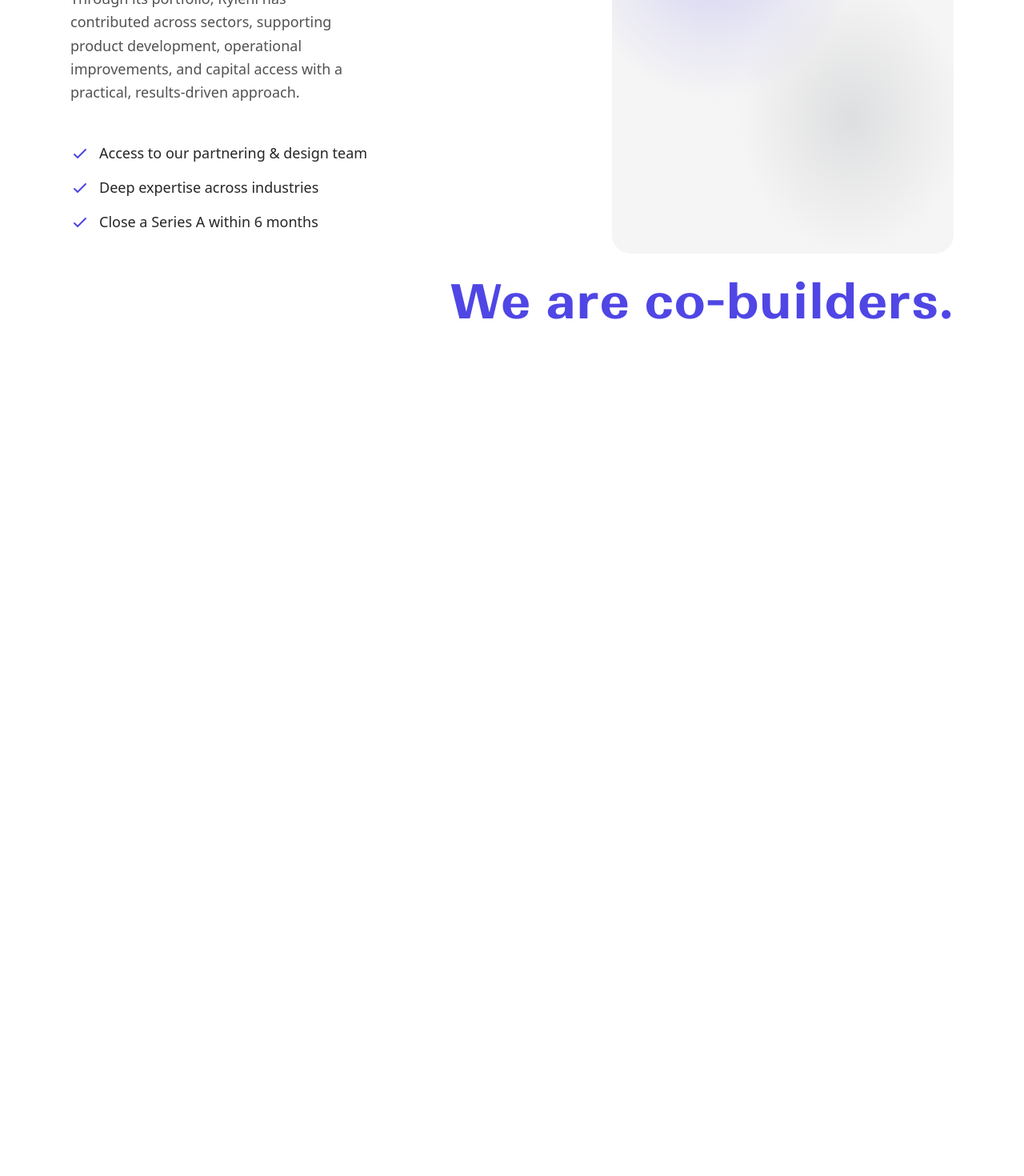
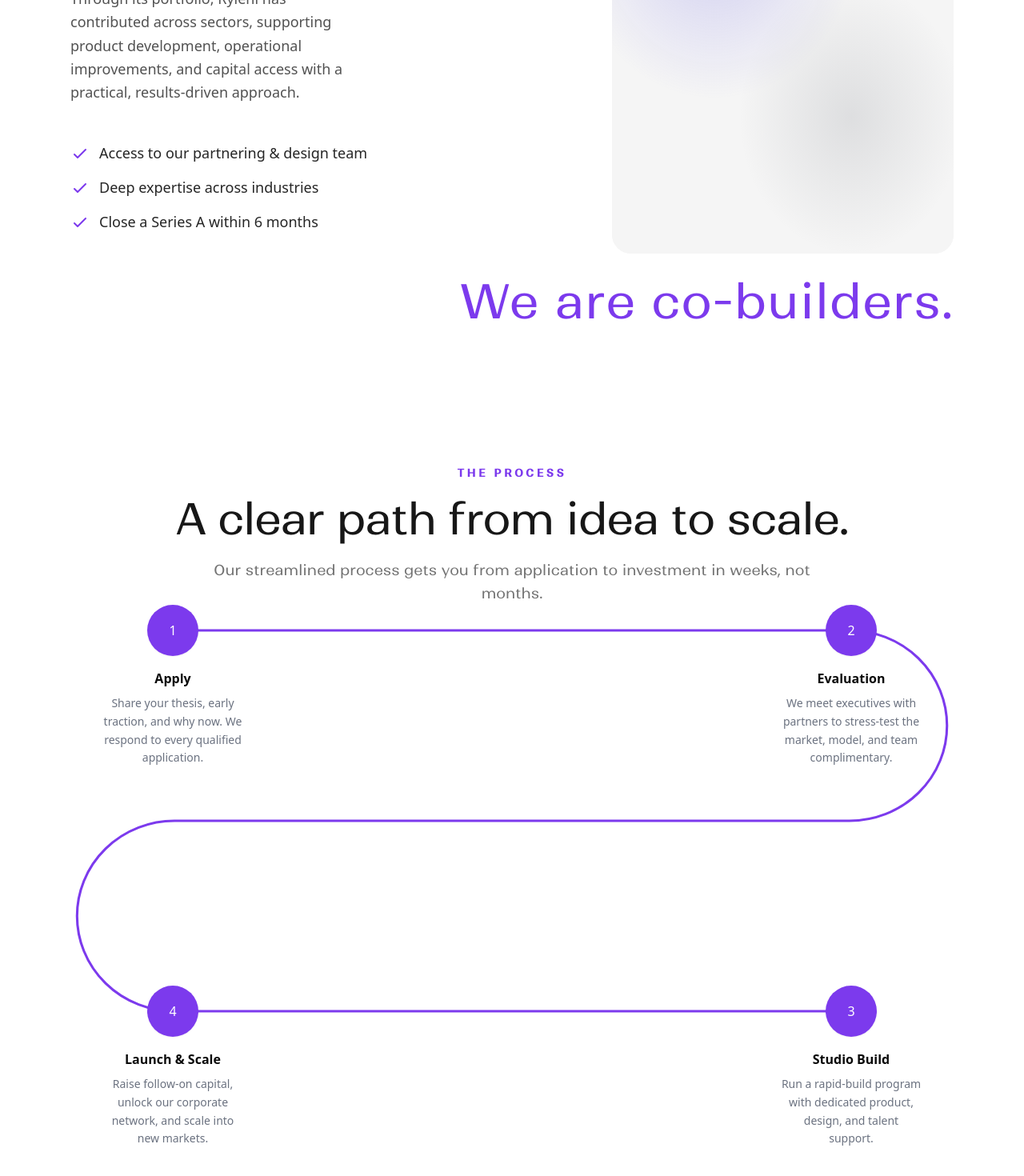
Before and after one commit to rohith3695/Ryleni, a React (Vite) app: page / in a window 1280 px wide. Shown: the part 1274-2744 px from the top of the page at 80% size. Before the commit the page ends 1775 px from the top, so only its background shows below. Built offline with nearby package versions, Linux system fonts and the light colour scheme.

Commit message:
Process section & change of UI(colour)

```diff
--- a/src/App.jsx
+++ b/src/App.jsx
@@ -2,6 +2,7 @@ import SmoothScroll from "./components/SmoothScroll"
 import Aboutsection from "./components/AboutSection/about"
 import Header from "./components/Header/header"
 import Herosection from "./components/Herosection/herosection"
+import Process from "./components/Process/process"
 import "./index.css"
 
 function App() {
@@ -11,6 +12,8 @@ function App() {
         <Header></Header>
         <Herosection></Herosection>
         <Aboutsection></Aboutsection>
+        <Process></Process>
+
       </div>
     </SmoothScroll>
   )
--- a/src/components/AboutSection/about.jsx
+++ b/src/components/AboutSection/about.jsx
@@ -16,7 +16,7 @@ const Aboutsection = () => {
                 <div className="grid items-start gap-14 md:grid-cols-12">
                     <div className="md:col-span-7">
                         <Motion.h2
-                            className="font-myfont m-0 max-w-full text-[clamp(2.4rem,4.6vw,4.25rem)] font-bold leading-[0.95] tracking-[-0.02em] text-neutral-900 whitespace-nowrap"
+                            className="font-myfont Bold m-0 max-w-full text-[clamp(2.4rem,4.6vw,4.25rem)] leading-[0.95] tracking-[-0.02em] text-neutral-900 whitespace-nowrap"
                             initial="hidden"
                             whileInView="show"
                             viewport={{ once: true, amount: 0.7 }}
@@ -67,19 +67,19 @@ practical, results-driven approach.`}
                             custom={0.24}
                         >
                             <li className="flex items-center gap-3">
-                                <svg className="h-6 w-6 text-indigo-600" fill="none" viewBox="0 0 24 24" stroke="currentColor" strokeWidth={2}>
+                                <svg className="h-6 w-6 text-violet-600" fill="none" viewBox="0 0 24 24" stroke="currentColor" strokeWidth={2}>
                                     <path strokeLinecap="round" strokeLinejoin="round" d="M5 13l4 4L19 7" />
                                 </svg>
                                 <span className="font-medium text-[16px] md:text-[18px]">Access to our partnering & design team</span>
                             </li>
                             <li className="flex items-center gap-3">
-                                <svg className="h-6 w-6 text-indigo-600" fill="none" viewBox="0 0 24 24" stroke="currentColor" strokeWidth={2}>
+                                <svg className="h-6 w-6 text-violet-600" fill="none" viewBox="0 0 24 24" stroke="currentColor" strokeWidth={2}>
                                     <path strokeLinecap="round" strokeLinejoin="round" d="M5 13l4 4L19 7" />
                                 </svg>
                                 <span className="font-medium text-[16px] md:text-[18px]">Deep expertise across industries</span>
                             </li>
                             <li className="flex items-center gap-3">
-                                <svg className="h-6 w-6 text-indigo-600" fill="none" viewBox="0 0 24 24" stroke="currentColor" strokeWidth={2}>
+                                <svg className="h-6 w-6 text-violet-600" fill="none" viewBox="0 0 24 24" stroke="currentColor" strokeWidth={2}>
                                     <path strokeLinecap="round" strokeLinejoin="round" d="M5 13l4 4L19 7" />
                                 </svg>
                                 <span className="font-medium text-[16px] md:text-[18px]">Close a Series A within 6 months</span>
@@ -109,7 +109,7 @@ practical, results-driven approach.`}
                                 variants={fadeUp}
                                 custom={0.12}
                             >
-                                <span className="shrink-0 whitespace-normal sm:whitespace-nowrap font-myfont font-bold text-[clamp(2.4rem,4.6vw,4.25rem)] leading-[0.95] tracking-[0.02em] text-indigo-600">
+                                <span className="shrink-0 whitespace-normal sm:whitespace-nowrap font-myfont bold text-[clamp(2.4rem,4.6vw,4.25rem)] leading-[0.95] tracking-[0.02em] text-violet-600">
                                     We are co-builders.
                                 </span>
                             </Motion.div>
--- a/src/components/Header/header.jsx
+++ b/src/components/Header/header.jsx
@@ -63,7 +63,7 @@ const Header = () => {
                 </nav>
 
                 <button
-                    className="font-myfont italic whitespace-nowrap rounded-2xl bg-indigo-600 px-[22px] py-[14px] text-[15px] font-semibold text-white shadow-[0_10px_18px_rgba(0,0,0,0.28)] max-[760px]:hidden"
+                    className="font-myfont italic whitespace-nowrap rounded-2xl bg-violet-600 px-[22px] py-[14px] text-[15px] font-semibold text-white shadow-[0_10px_18px_rgba(0,0,0,0.28)] max-[760px]:hidden"
                     type="button"
                 >
                     Apply Now
--- a/src/components/Process/process.jsx
+++ b/src/components/Process/process.jsx
@@ -0,0 +1,158 @@
+import { motion } from 'framer-motion';
+
+const steps = [
+    {
+        number: '1',
+        title: 'Apply',
+        description: 'Share your thesis, early traction, and why now. We respond to every qualified application.'
+    },
+    {
+        number: '2',
+        title: 'Evaluation',
+        description: 'We meet executives with partners to stress-test the market, model, and team complimentary.'
+    },
+    {
+        number: '3',
+        title: 'Studio Build',
+        description: 'Run a rapid-build program with dedicated product, design, and talent support.'
+    },
+    {
+        number: '4',
+        title: 'Launch & Scale',
+        description: 'Raise follow-on capital, unlock our corporate network, and scale into new markets.'
+    }
+]
+const TOP_Y = 32   // line 1 — steps 1 & 2
+const MID_Y = 270  // line 2 — empty  │ gap = 238px each
+const BOT_Y = 508  // line 3 — steps 3 & 4
+const CONT_H = 720  // container height in px
+
+const Process = () => (
+    <section className="py-20" style={{ overflow: 'clip' }}>
+        <motion.div
+            className="font-myfont mx-auto max-w-5xl px-6 text-center"
+            initial={{ opacity: 0, y: 30 }}
+            whileInView={{ opacity: 1, y: 0 }}
+            transition={{ duration: 0.8, ease: "easeOut" }}
+            viewport={{ once: true, margin: "-50px" }}
+        >
+            <div className="font-myfont text-sm font-semibold tracking-[0.22em] text-violet-600">
+                THE PROCESS
+            </div>
+            <h2 className="mt-5 text-[clamp(2.1rem,4.2vw,3.75rem)] font-myfont leading-[1.05] tracking-[-0.02em] text-neutral-900">
+                A clear path from idea to scale.
+            </h2>
+            <p className="mx-auto mt-5 max-w-3xl text-[16px] leading-relaxed text-neutral-500 md:text-[18px]">
+                Our streamlined process gets you from application to investment in weeks, not months.
+            </p>
+        </motion.div>
+        <div
+            className="max-w-5xl mx-auto"
+            style={{ position: 'relative', height: `${CONT_H}px` }}
+        >
+            {/* ── SVG 3-LINE SNAKE ───────────────────────────────── */}
+            <svg
+                style={{
+                    position: 'absolute',
+                    top: 0,
+                    left: 0,
+                    width: '100%',
+                    height: '100%',
+                    pointerEvents: 'none',
+                    overflow: 'visible',
+                }}
+                viewBox={`0 0 1000 ${CONT_H}`}
+                preserveAspectRatio="none"
+                fill="none"
+            >
+                {/*
+                  Radius right-cap = (MID_Y - TOP_Y) / 2 = 84
+                  Radius left-cap  = (BOT_Y - MID_Y) / 2 = 84
+                  Perfect symmetric S!
+                */}
+                <motion.path
+                    initial={{ pathLength: 0, opacity: 0 }}
+                    whileInView={{ pathLength: 1, opacity: 1 }}
+                    transition={{ duration: 2, ease: "easeInOut", delay: 0.2 }}
+                    viewport={{ once: true, margin: "-100px" }}
+                    d={`
+                        M 88 ${TOP_Y}
+                        H 912
+                        A 119 119 0 0 1 912 ${MID_Y}
+                        H 88
+                        A 119 119 0 0 0 88 ${BOT_Y}
+                        H 912
+                    `}
+                    className="stroke-violet-600"
+                    strokeWidth="3"
+                    strokeLinecap="round"
+                    fill="none"
+                />
+            </svg>
+
+            {/* ── LINE 1: Steps 1 & 2 ────────────────────────────── */}
+            <div
+                style={{
+                    position: 'absolute',
+                    top: `${TOP_Y - 32}px`,
+                    left: 0,
+                    right: 0,
+                    display: 'flex',
+                    justifyContent: 'space-between',
+                    zIndex: 10,
+                }}
+            >
+                {[steps[0], steps[1]].map((step) => (
+                    <motion.div
+                        key={step.number}
+                        style={{ textAlign: 'center', width: '176px' }}
+                        initial={{ opacity: 0, scale: 0.9, y: 20 }}
+                        whileInView={{ opacity: 1, scale: 1, y: 0 }}
+                        transition={{ duration: 0.5, delay: Number(step.number) * 0.3 }}
+                        viewport={{ once: true, margin: "-50px" }}
+                    >
+                        <div className="w-16 h-16 rounded-full flex items-center justify-center mx-auto mb-4 bg-violet-600 text-white font-medium shadow-sm">
+                            {step.number}
+                        </div>
+                        <h3 className="font-semibold text-base">{step.title}</h3>
+                        <p className="text-sm text-gray-500 mt-2 leading-relaxed">{step.description}</p>
+                    </motion.div>
+                ))}
+            </div>
+
+            {/* ── LINE 2: EMPTY — snake only, no icons ───────────── */}
+
+            {/* ── LINE 3: Steps 4 (left) & 3 (right) ────────────── */}
+            <div
+                style={{
+                    position: 'absolute',
+                    top: `${BOT_Y - 32}px`,
+                    left: 0,
+                    right: 0,
+                    display: 'flex',
+                    justifyContent: 'space-between',
+                    zIndex: 10,
+                }}
+            >
+                {[steps[3], steps[2]].map((step) => (
+                    <motion.div
+                        key={step.number}
+                        style={{ textAlign: 'center', width: '176px' }}
+                        initial={{ opacity: 0, scale: 0.9, y: 20 }}
+                        whileInView={{ opacity: 1, scale: 1, y: 0 }}
+                        transition={{ duration: 0.5, delay: Number(step.number) * 0.3 }}
+                        viewport={{ once: true, margin: "-50px" }}
+                    >
+                        <div className="w-16 h-16 rounded-full flex items-center justify-center mx-auto mb-4 bg-violet-600 text-white font-medium shadow-sm">
+                            {step.number}
+                        </div>
+                        <h3 className="font-semibold text-base">{step.title}</h3>
+                        <p className="text-sm text-gray-500 mt-2 leading-relaxed">{step.description}</p>
+                    </motion.div>
+                ))}
+            </div>
+        </div>
+    </section>
+)
+
+export default Process
```
Also changed, not shown: src/components/Herosection/herosection.jsx (+4 -4 lines).
